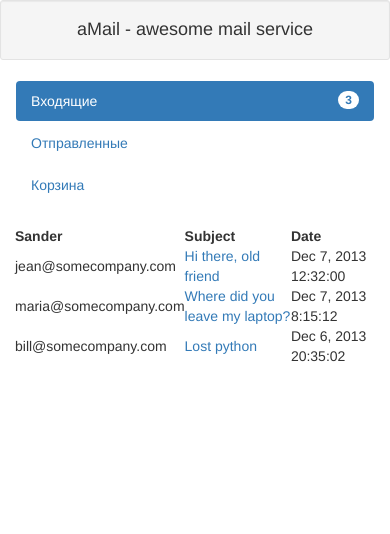
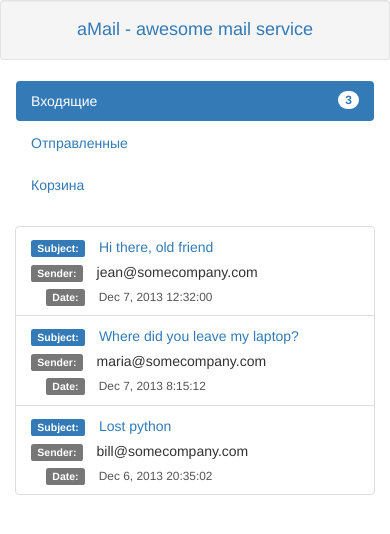
Before and after one commit to sborka-ua/amail, a plain HTML site: page index.html in a window 390 px wide. Drawn offline with nearby package versions, Linux system fonts and the light colour scheme; some packages are replaced by stand-ins of ours.

Commit message:
Список сообщений для xs - в DIV, для остальных - в таблице. Добавил custom style.css

```diff
--- a/index.html
+++ b/index.html
@@ -10,6 +10,7 @@
     <!-- The styles -->
 	<link href="../bootstrap.min.css" rel="stylesheet">
     <link href='../animate.min.css' rel='stylesheet'>
+    <link href='style.css' rel='stylesheet'>
 
     <!-- jQuery -->
     <script src="../jquery.min.js"></script>
@@ -29,14 +30,14 @@
 	<div class="row">
 
 		<header class="well well-sm">
-			<h4 class="text-center">aMail - awesome mail service</h4>
+			<h4 class="text-center text-primary">aMail - awesome mail service</h4>
 		</header>
 
         <!-- left menu starts -->
-		<section class="sidebar-nav col-sm-2 col-lg-2">
+		<section class="sidebar-nav col-sm-3 col-lg-2">
 			<nav class="navbar" role="navigation">
 				<ul class="nav nav-pills nav-stacked">
-					<li class="active"><a class="ajax-link" href="/"><span> Входящие</span> <span class="badge pull-right" messages-count></span></a>
+					<li class="active"><a class="ajax-link" href="/"><span> Входящие</span><span class="badge pull-right" messages-count></span></a>
 					</li>
 					<li><a class="ajax-link" href="/"><span> Отправленные</span></a>
 					</li>
@@ -45,7 +46,8 @@
 				 </ul>
 			</nav>
 		</section>
-        <!-- left menu ends -->
+        <div class="clearfix visible-xs-block"></div>
+		<!-- left menu ends -->
 
        <noscript>
             <div class="alert alert-block col-md-12">
@@ -56,7 +58,7 @@
             </div>
         </noscript>
 
-        <section id="content" class="col-sm-10 col-lg-10">
+        <section id="content" class="col-sm-9 col-lg-10">
             <!-- content starts -->
 
 			<div ng-view></div>
--- a/list.html
+++ b/list.html
@@ -1,12 +1,33 @@
-<table id="aMailTable">
-	<tr>
-		<th>Sander</th>
-		<th>Subject</th>
-		<th>Date</th>
-	</tr>
-	<tr ng-repeat="message in listCtrl.messages">
-		<td ng-bind="message.sender"></td>
-		<td><a ng-href="#/view/{{message.id}}" ng-bind="message.subject"></a></td>
-		<td ng-bind="message.date"></td>
-	</tr>
+<table class="table table-hover table-condensed hidden-xs">
+	<thead>
+		<tr class="bg-primary">
+			<th>Subject</th>
+			<th>Sender</th>
+			<th>Date</th>
+		</tr>
+	</thead>
+	<tbody>
+		<tr ng-repeat="message in listCtrl.messages">
+			<td><a ng-href="#/view/{{message.id}}" ng-bind="message.subject" class=""></a></td>
+			<td ng-bind="message.sender" class="text-muted"></td>
+			<td ng-bind="message.date" class="text-muted small"></td>
+		</tr>
+	</tbody>
 </table>
+
+<div class="list-group visible-xs-block hidden-sm hidden-md hidden-lg">
+<a ng-repeat="message in listCtrl.messages" ng-href="#/view/{{message.id}}" class="list-group-item">
+	<p class="list-group-item-heading">
+		<span class="label label-primary"><b>Subject:</b></span>
+		<span ng-bind="message.subject" class="custom-message-xs-value text-primary"></span>
+	</p>
+	<p class="list-group-item-heading">
+		<span class="label label-default"><b>Sender:</b></span>
+		<span ng-bind="message.sender" class="custom-message-xs-value"></span>
+	</p>
+	<p class="list-group-item-text">
+		<span class="custom-message-xs-date text-muted label label-default"><b> Date:</b></span>
+		<span ng-bind="message.date" class="custom-message-xs-value small"></span>
+	</p>
+</a>
+</div>
--- /dev/null
+++ b/style.css
@@ -0,0 +1,7 @@
+.custom-message-xs-value {
+	margin-left: 10px !important;
+}
+
+.custom-message-xs-date {
+	margin-left: 15px !important;
+}
```
